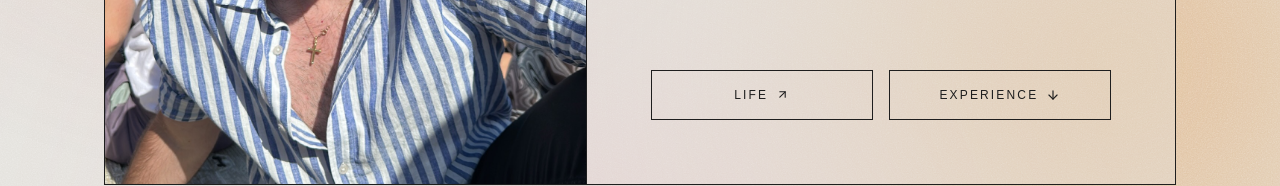
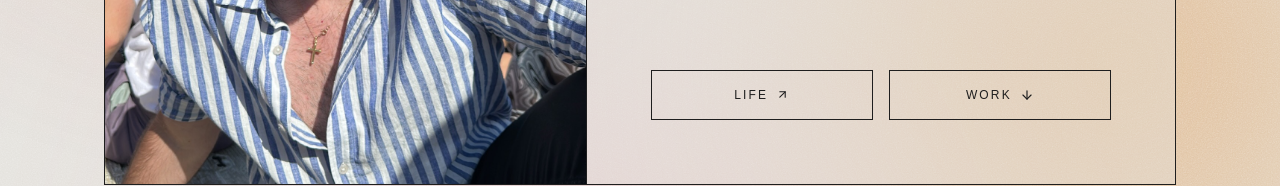
Before and after one commit to stanevt/tstanev-com, a React (Vite) app: page / in a window 1280 px wide. Shown: the part 544-730 px from the top of the page. Built offline with nearby package versions, Linux system fonts and the light colour scheme; a web font is replaced by a local one.

Commit message:
fix: rename Experience button to Work, revert section label

```diff
--- a/src/components/BusinessCard.tsx
+++ b/src/components/BusinessCard.tsx
@@ -83,7 +83,7 @@ export function BusinessCard() {
               onClick={() => toggle("experience")}
               className="group flex items-center justify-center gap-2 border border-foreground px-5 py-4 font-sans text-xs font-medium uppercase tracking-[0.18em] text-foreground transition-colors hover:bg-foreground hover:text-background whitespace-nowrap"
             >
-              Experience
+              Work
               <ArrowDown
                 size={14}
                 className="shrink-0 transition-transform duration-300"
--- a/src/components/Experience.tsx
+++ b/src/components/Experience.tsx
@@ -78,7 +78,7 @@ function SectionLabel({ children }: { children: React.ReactNode }) {
 export function Experience() {
   return (
     <div>
-      <SectionLabel>Work</SectionLabel>
+      <SectionLabel>Experience</SectionLabel>
       <div className="border-t border-foreground">
         {roles.map((role, i) => (
           <div
```
